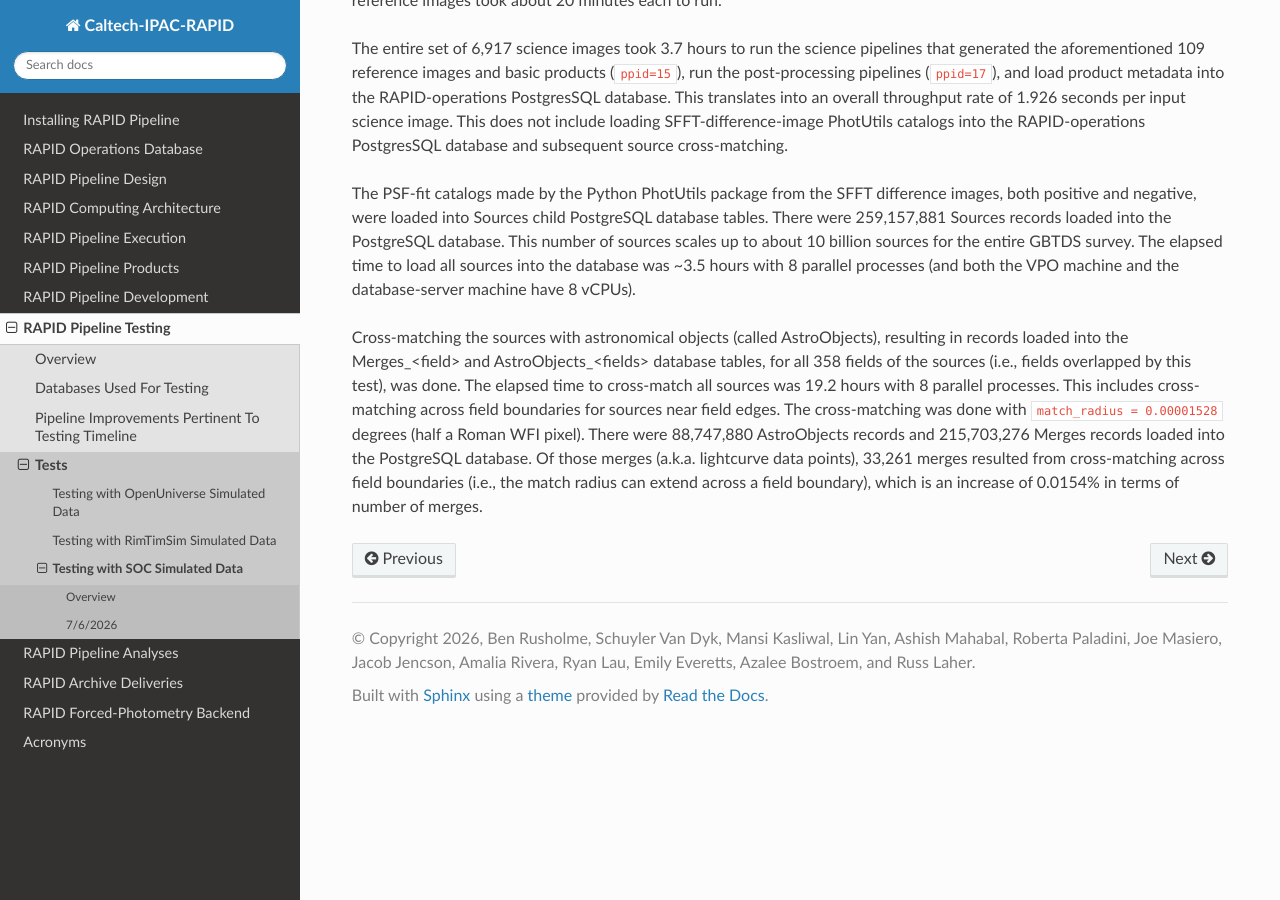
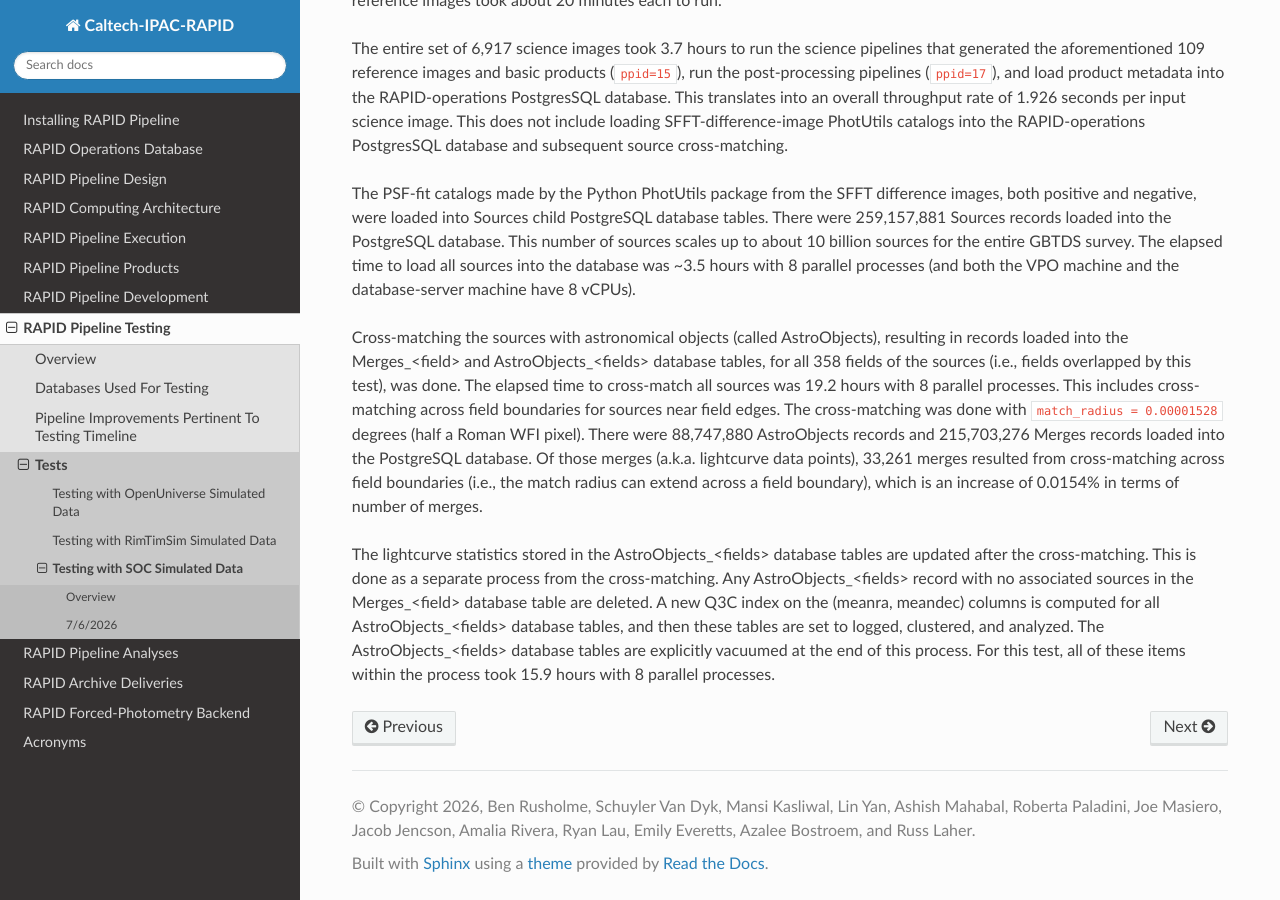
Before and after one commit to Caltech-IPAC/rapid, a Sphinx documentation site: the page built from docs/source/dev/socsim_tests.rst, in a window 1280 px wide and 900 px high, scrolled down 7246 px. Built offline with Sphinx 7.4.7 and the Read the Docs theme 3.1.0, drawn with Linux system fonts in a browser that asks for light colours.

Commit message:
Added paragraph on updating DB lightcurve statistics.

```diff
--- a/docs/source/dev/socsim_tests.rst
+++ b/docs/source/dev/socsim_tests.rst
@@ -393,3 +393,11 @@ There were 88,747,880 AstroObjects records and 215,703,276 Merges records loaded
 into the PostgreSQL database.  Of those merges (a.k.a. lightcurve data points), 33,261 merges
 resulted from cross-matching across field boundaries (i.e., the match radius can extend
 across a field boundary), which is an increase of 0.0154% in terms of number of merges.
+
+The lightcurve statistics stored in the AstroObjects_<fields> database tables are updated
+after the cross-matching.  This is done as a separate process from the cross-matching.
+Any AstroObjects_<fields> record with no associated sources in the Merges_<field> database table are deleted.
+A new Q3C index on the (meanra, meandec) columns is computed for all AstroObjects_<fields> database tables,
+and then these tables are set to logged, clustered, and analyzed.
+The AstroObjects_<fields> database tables are explicitly vacuumed at the end of this process.
+For this test, all of these items within the process took 15.9 hours with 8 parallel processes.
```
